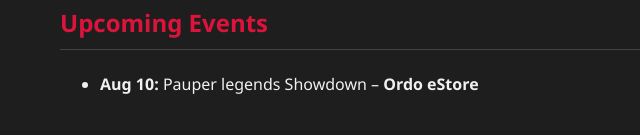
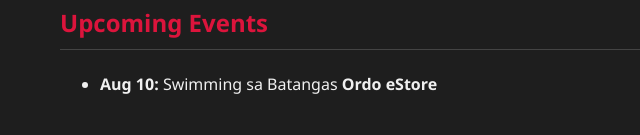
Before and after one commit to JoeRichford/PauperLegends, a plain HTML site: page index.html in a window 1280 px wide. Shown: the part 817-952 px from the top of the page, 130-770 px from the left. Drawn offline with Linux system fonts and the light colour scheme.

Commit message:
Update index.html

```diff
--- a/index.html
+++ b/index.html
@@ -113,7 +113,7 @@
   <div class="section" id="tournaments">
     <h2>Upcoming Events</h2>
     <ul>
-      <li><strong>Aug 10:</strong> Pauper legends Showdown – <strong>Ordo eStore</strong></li>
+      <li><strong>Aug 10:</strong> Swimming sa Batangas <strong>Ordo eStore</strong></li>
     </ul>
   </div>
 
@@ -166,4 +166,5 @@
   </footer>
 
 </body>
+
 </html>
```
